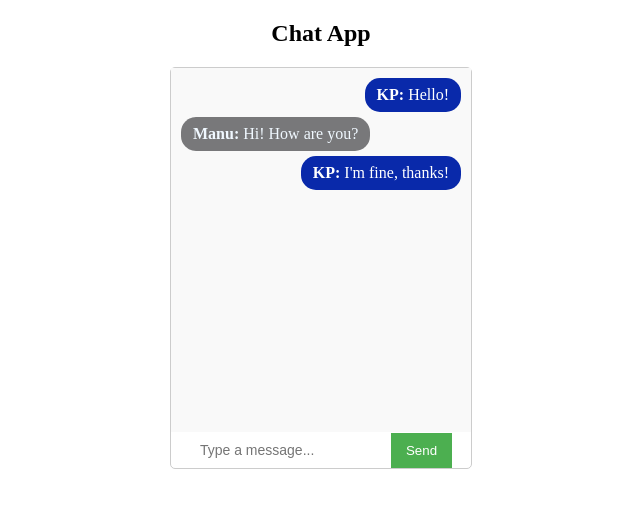
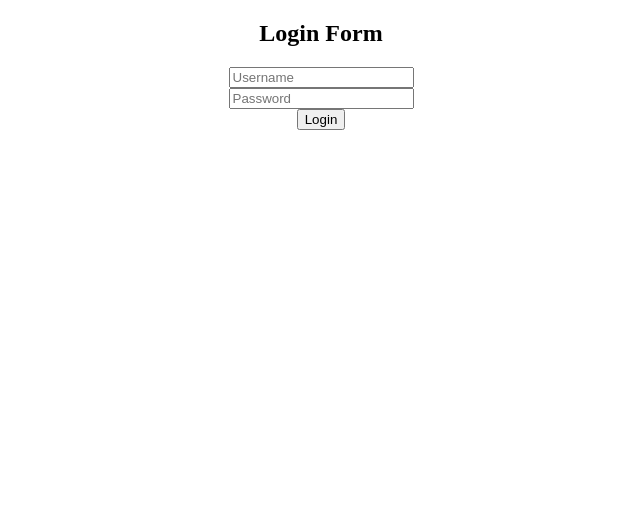
Before and after one commit to krishna-123-star/reactProjects, a React (Vite) app: page / in a window 1280 px wide. Shown: the top 508 px of the page, without its empty margins (319-959 px from the left). Built offline with nearby package versions, Linux system fonts and the light colour scheme.

Commit message:
Login form using useContext

```diff
--- a/src/App.tsx
+++ b/src/App.tsx
@@ -5,6 +5,7 @@ import Counter from "./Counter";
 import CounterWithTitle from "./CounterWithTitle";
 import { Department } from "./Department";
 import { EmployeeContext } from "./EmployeeContext";
+import FormComponent from "./FormComponent";
 import LoginForm from "./LoginForm";
 import Products from "./Products";
 import TimeInterval from "./TimeInterval";
@@ -37,7 +38,7 @@ function App() {
       {/* <UserProfile /> */}
       {/* <Button label="Click Me" onClick={handleClick} /> */}
       {/* <Counter/> */}
-      {/* <LoginForm/> */}
+      <LoginForm/>
       {/* <ThemeToggler/> */}
       {/* <Products/> */}
       {/* <CounterWithTitle/> */}
@@ -49,10 +50,11 @@ function App() {
       <h2>Company Data</h2>
       <Department />
     </EmployeeContext.Provider> */}
-    <UserProvider>
+    {/* <UserProvider>
       <h2 style={{ textAlign: "center" }}>Chat App</h2>
       <Chat />
-    </UserProvider>
+    </UserProvider> */}
+    {/* <FormComponent/> */}
     </div>
   );
 }
--- /dev/null
+++ b/src/LoginForm.tsx
@@ -0,0 +1,46 @@
+import { useState, type ChangeEvent, type FormEvent } from "react";
+
+function useFormInput(initialValue: string) {
+  const [value, setValue] = useState(initialValue);
+
+  const onChange = (e: ChangeEvent<HTMLInputElement>) => {
+    setValue(e.target.value);
+  };
+
+  return {
+    value,
+    onChange,
+  };
+}
+
+function LoginForm() {
+  const username = useFormInput("");
+  const password = useFormInput("");
+  const [message, setMessage] = useState("");
+
+  const handleSubmit = (e: FormEvent<HTMLFormElement>) => {
+    e.preventDefault();
+
+    if (username.value === "admin" && password.value === "xminds@123") {
+      setMessage("Login successful");
+    } else {
+      setMessage("Try again!!");
+    }
+  };
+
+  return (
+    <div>
+      <h2>Login Form</h2>
+      <form onSubmit={handleSubmit}>
+        <input type="text" placeholder="Username" {...username} />
+        <br />
+        <input type="password" placeholder="Password" {...password} />
+        <br />
+        <button type="submit">Login</button>
+      </form>
+      <p>{message}</p>
+    </div>
+  );
+}
+
+export default LoginForm;
```
